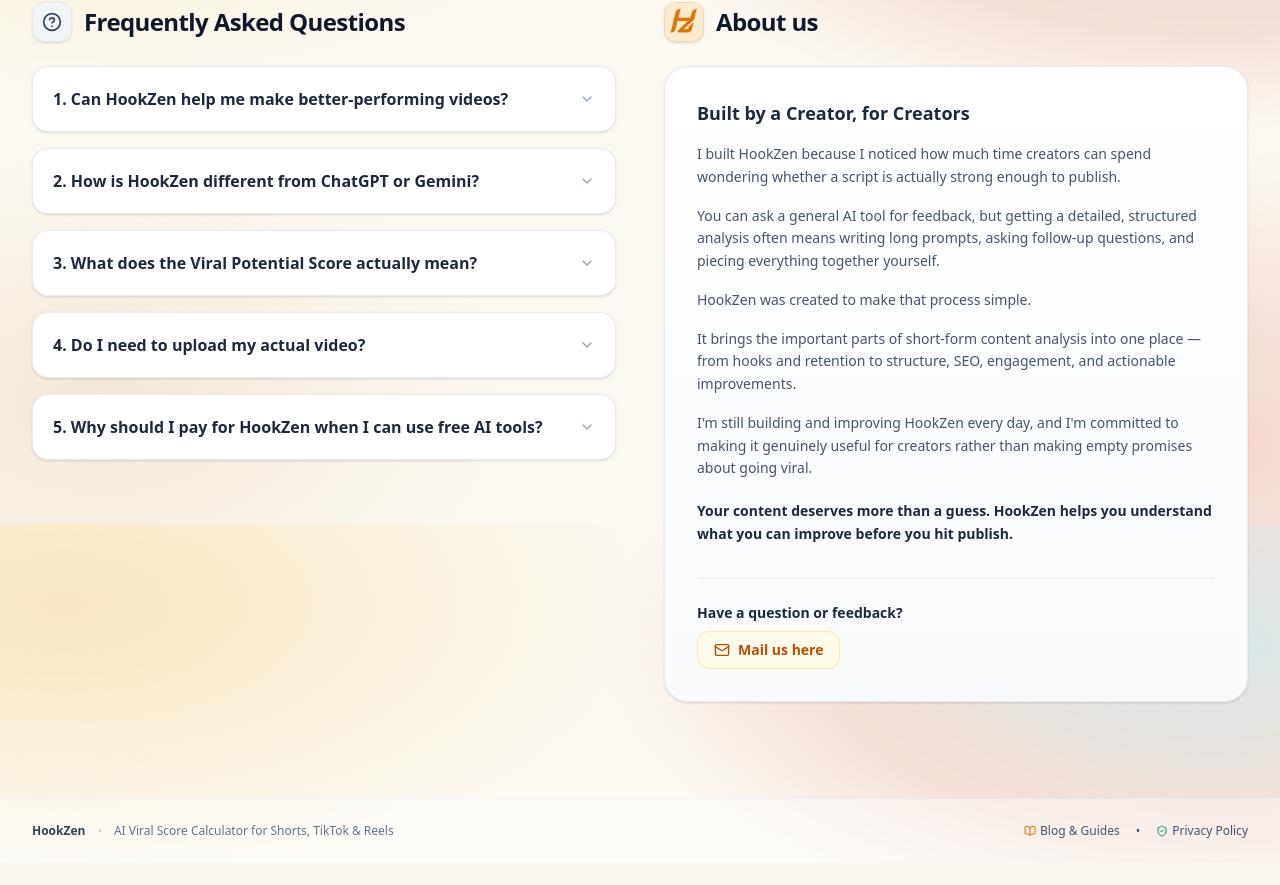
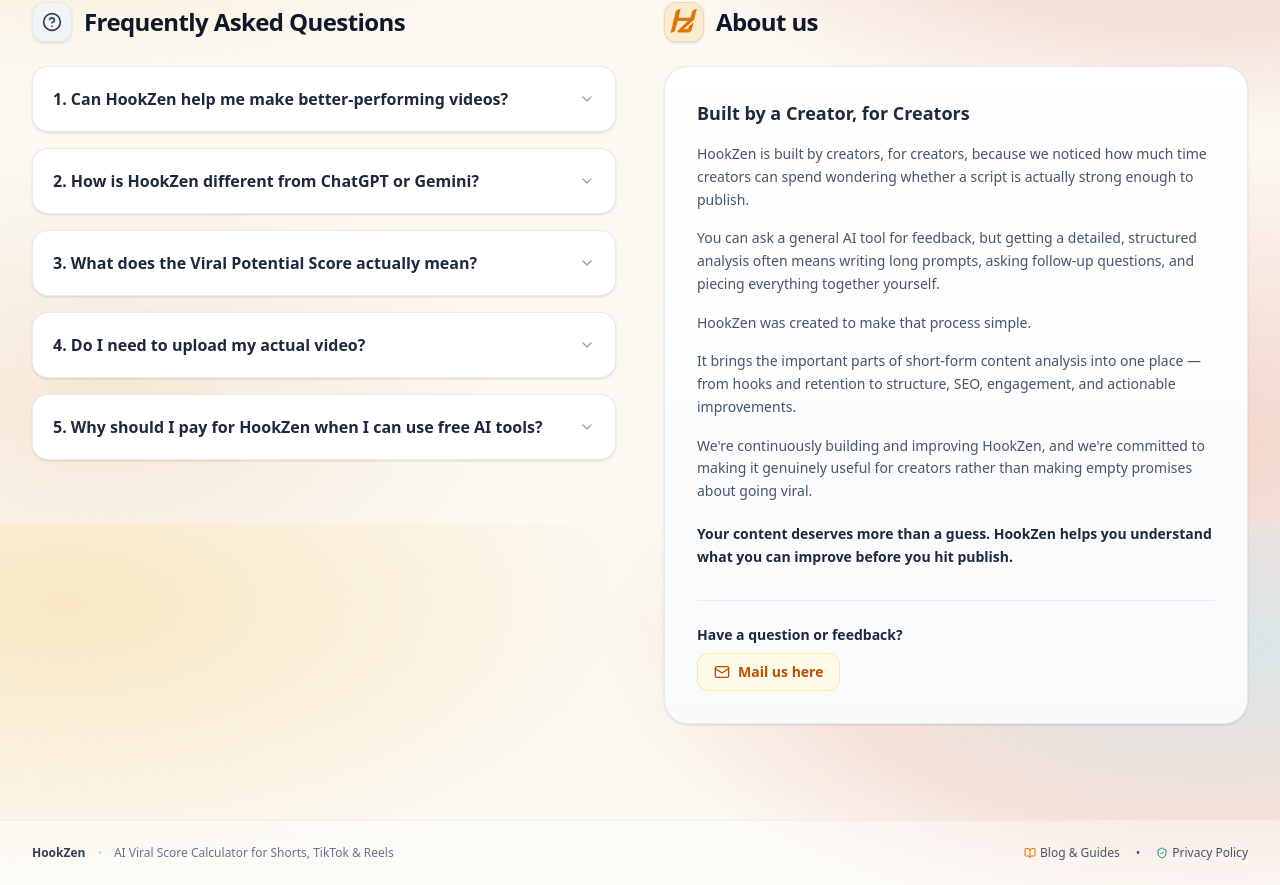
Before and after one commit to koushalgoswami121-del/HookZen, a React (Vite) app: page / in a window 1280 px wide. Shown: the part 1876-2761 px from the top of the page. Before the commit the page ends 2739 px from the top, so only its background shows below. Built offline with nearby package versions, Linux system fonts and the light colour scheme; no server answers; the database is empty; a web font is replaced by a local one.

Commit message:
refactor(about): update About Us branding with HookZen logo and team-creator copy

```diff
--- a/src/components/ViralGrowthSection.tsx
+++ b/src/components/ViralGrowthSection.tsx
@@ -205,7 +205,7 @@ export const ViralGrowthSection: React.FC = () => {
             </h4>
             <div className="space-y-4 text-sm text-slate-600 leading-relaxed font-medium">
               <p>
-                I built HookZen because I noticed how much time creators can spend wondering whether a script is actually strong enough to publish.
+                HookZen is built by creators, for creators, because we noticed how much time creators can spend wondering whether a script is actually strong enough to publish.
               </p>
               <p>
                 You can ask a general AI tool for feedback, but getting a detailed, structured analysis often means writing long prompts, asking follow-up questions, and piecing everything together yourself.
@@ -217,7 +217,7 @@ export const ViralGrowthSection: React.FC = () => {
                 It brings the important parts of short-form content analysis into one place — from hooks and retention to structure, SEO, engagement, and actionable improvements.
               </p>
               <p>
-                I'm still building and improving HookZen every day, and I'm committed to making it genuinely useful for creators rather than making empty promises about going viral.
+                We're continuously building and improving HookZen, and we're committed to making it genuinely useful for creators rather than making empty promises about going viral.
               </p>
               <p className="font-bold text-slate-800 pt-1">
                 Your content deserves more than a guess. HookZen helps you understand what you can improve before you hit publish.
```
